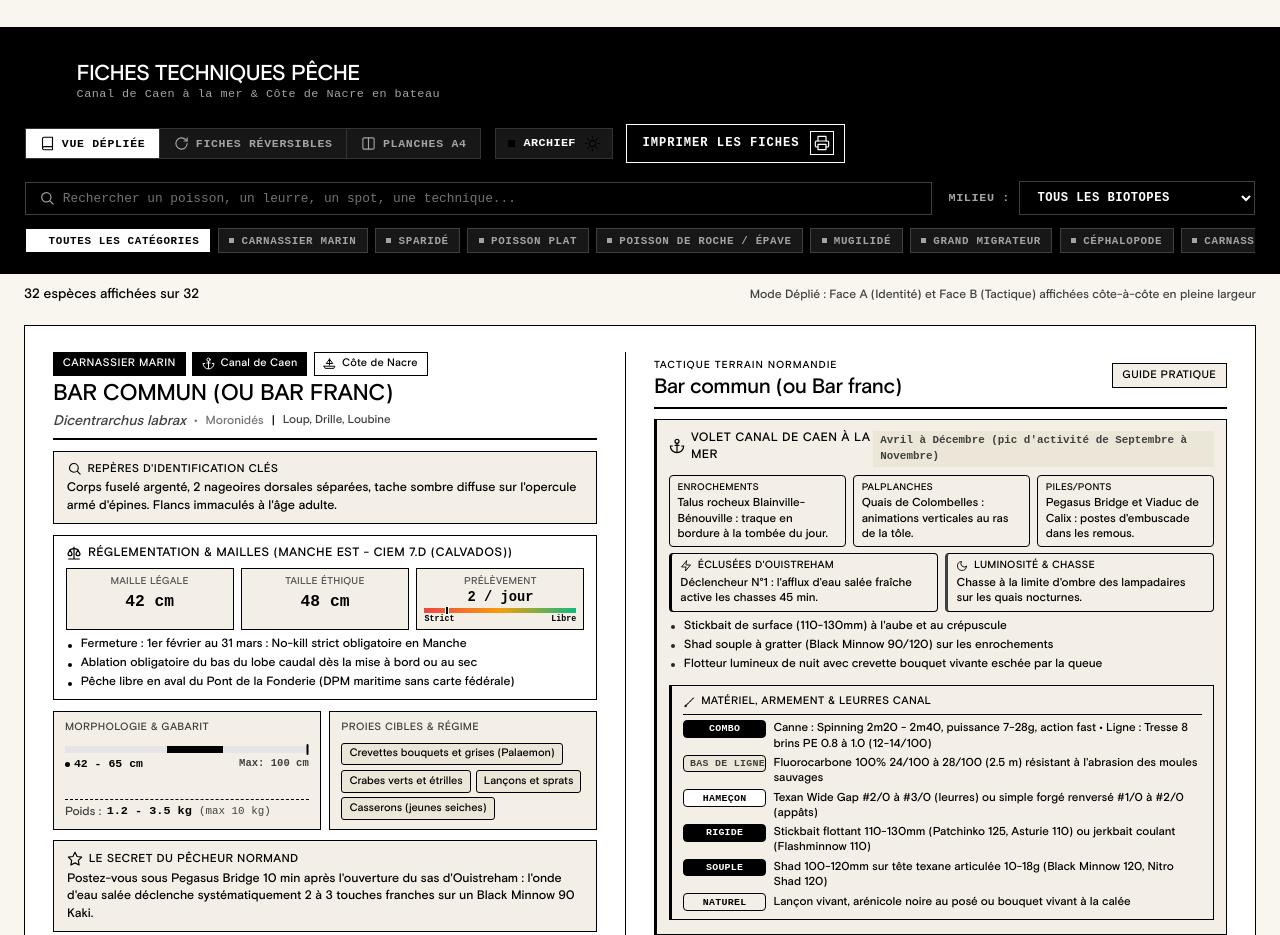
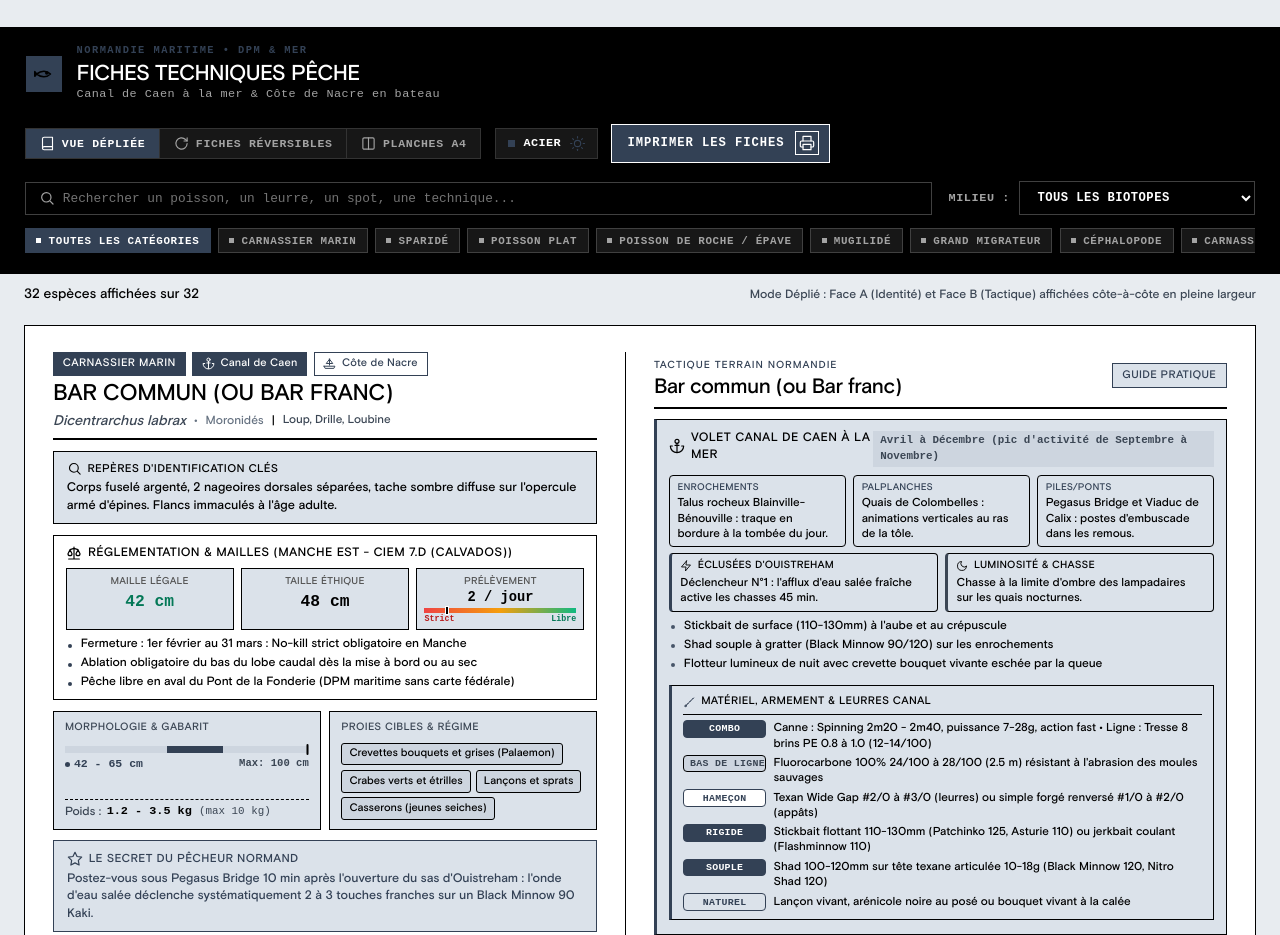
Before and after one commit to BenjaminDebotte/Hemingway, a website with bundled scripts: page site/index.html in a window 1280 px wide. Shown: the top 935 px of the page. Built offline with nearby package versions, Linux system fonts and the light colour scheme.

Commit message:
feat(ui): definir staal (Acier & Poutres) comme theme par defaut
- Initialiser currentThemeUniverse sur 'staal' dans theme-controller.js
- Definir les tokens racines de secours (:root) sur la nuance Staal dans 01-base.css et 02-themes.css
- Pre-activer le bouton Staal (Acier) dans le declencheur et le popover HTML
- Ajouter un test DevTools verifiant le chargement initial par defaut de Staal (47/47 pass)

```diff
--- a/scripts/test-browser-devtools.mjs
+++ b/scripts/test-browser-devtools.mjs
@@ -215,6 +215,12 @@ assert(triggerExpandedInit === 'false', `btn-theme-trigger a aria-expanded="fals
 const popoverHiddenInit = await cdp.evaluate('document.getElementById("theme-popover").hasAttribute("hidden")');
 assert(popoverHiddenInit === true, `theme-popover est masqué par défaut`);
 
+const initialTheme = await cdp.evaluate('document.documentElement.getAttribute("data-theme")');
+assert(initialTheme === 'staal', `Thème par défaut initial appliqué au chargement: '${initialTheme}' (attendu: 'staal')`);
+
+const initialLabel = await cdp.evaluate('document.getElementById("theme-trigger-label").textContent.trim()');
+assert(initialLabel === 'Acier', `Label initial du déclencheur: '${initialLabel}' (attendu: 'Acier')`);
+
 // Clic sur le déclencheur
 await cdp.evaluate('document.getElementById("btn-theme-trigger").click()');
 const triggerExpandedAfter = await cdp.evaluate('document.getElementById("btn-theme-trigger").getAttribute("aria-expanded")');
--- a/site/css/01-base.css
+++ b/site/css/01-base.css
@@ -90,9 +90,9 @@
      DESIGN TOKENS SÉMANTIQUES UNIFIÉS (--theme-*)
      ========================================================================== */
 
-  /* Valeurs par défaut : Archief (Brutalisme Minimaliste & Papier d'Archive) */
-  --theme-bg: #f9f6ef;
-  --theme-bg-pattern-dot: rgb(0 0 0 / 0.05);
+  /* Valeurs par défaut : Staal (Acier & Poutres — Gris Fer) */
+  --theme-bg: #e8ecf0;
+  --theme-bg-pattern-dot: rgb(51 65 85 / 0.05);
   --theme-header-bg: #000000;
   --theme-header-border: #000000;
   --theme-header-text: #ffffff;
@@ -109,64 +109,64 @@
   --theme-card-inner-bg: #ffffff;
   --theme-card-inner-border: #000000;
   --theme-card-divider: #000000;
-  --theme-surface-subtle: #f4efe6;
+  --theme-surface-subtle: #dbe2ea;
   --theme-surface-subtle-border: #000000;
-  --theme-surface-inset: #ece6d8;
+  --theme-surface-inset: #cdd5df;
   --theme-shadow-ambient: transparent;
   --theme-glow-accent: transparent;
 
   --theme-text-title: #000000;
   --theme-text-main: #000000;
-  --theme-text-muted: #404040;
-  --theme-text-faint: #737373;
+  --theme-text-muted: #3b4654;
+  --theme-text-faint: #677382;
 
-  --theme-canal-accent: #000000;
-  --theme-canal-surface: #f4efe6;
-  --theme-canal-surface-border: #000000;
-  --theme-canal-badge-bg: #000000;
+  --theme-canal-accent: #334155;
+  --theme-canal-surface: #dbe2ea;
+  --theme-canal-surface-border: #334155;
+  --theme-canal-badge-bg: #334155;
   --theme-canal-badge-text: #ffffff;
-  --theme-canal-badge-border: #000000;
+  --theme-canal-badge-border: #334155;
 
-  --theme-bateau-accent: #262626;
+  --theme-bateau-accent: #475569;
   --theme-bateau-surface: #ffffff;
   --theme-bateau-surface-border: #000000;
   --theme-bateau-badge-bg: #ffffff;
-  --theme-bateau-badge-text: #000000;
-  --theme-bateau-badge-border: #000000;
+  --theme-bateau-badge-text: #334155;
+  --theme-bateau-badge-border: #334155;
 
-  --theme-secret-accent: #000000;
-  --theme-secret-surface: #f4efe6;
-  --theme-secret-border: #000000;
-  --theme-secret-text: #000000;
+  --theme-secret-accent: #334155;
+  --theme-secret-surface: #dbe2ea;
+  --theme-secret-border: #334155;
+  --theme-secret-text: #334155;
   --theme-secret-glow: transparent;
 
   --theme-reg-title: #000000;
-  --theme-reg-pill-bg: #f4efe6;
+  --theme-reg-pill-bg: #dbe2ea;
   --theme-reg-pill-border: #000000;
   --theme-reg-pill-label: #525252;
-  --theme-reg-legal: #000000;
-  --theme-reg-nokill: #000000;
+  --theme-reg-legal: #047857;
+  --theme-reg-nokill: #b91c1c;
 
-  --theme-badge-cat-bg: #000000;
+  --theme-badge-cat-bg: #334155;
   --theme-badge-cat-text: #ffffff;
-  --theme-badge-cat-border: #000000;
+  --theme-badge-cat-border: #334155;
 
-  --theme-btn-primary-bg: #000000;
+  --theme-btn-primary-bg: #334155;
   --theme-btn-primary-text: #ffffff;
-  --theme-btn-primary-hover: #262626;
+  --theme-btn-primary-hover: #1e293b;
 
   --theme-segmented-bg: #171717;
-  --theme-segmented-active-bg: #ffffff;
-  --theme-segmented-active-text: #000000;
+  --theme-segmented-active-bg: #334155;
+  --theme-segmented-active-text: #ffffff;
 
   --theme-pill-bg: #171717;
   --theme-pill-border: #404040;
   --theme-pill-text: #a3a3a3;
-  --theme-pill-active-bg: #ffffff;
-  --theme-pill-active-text: #000000;
+  --theme-pill-active-bg: #334155;
+  --theme-pill-active-text: #ffffff;
 
-  --theme-gauge-track: #e5e5e5;
-  --theme-gauge-fill: #000000;
+  --theme-gauge-track: #cdd5df;
+  --theme-gauge-fill: #334155;
 
   /* Typographie : Grotesk Technique & Monospace */
   --font-sans: "Basis Grotesque Pro Medium", "Basis Grotesque Pro", "Basis Grotesque", -apple-system, BlinkMacSystemFont, "Segoe UI", sans-serif;
--- a/site/css/02-themes.css
+++ b/site/css/02-themes.css
@@ -15,8 +15,7 @@
 html[data-theme="archief"][data-mode="light"],
 html[data-theme="deschool"][data-mode="light"],
 html[data-theme="archief"]:not([data-mode="dark"]),
-html[data-theme="deschool"]:not([data-mode="dark"]),
-:root:not([data-theme]):not([data-mode="dark"]) {
+html[data-theme="deschool"]:not([data-mode="dark"]) {
   --theme-bg: #f9f6ef;
   --theme-bg-pattern-dot: rgb(0 0 0 / 0.05);
   --theme-header-bg: #000000;
@@ -97,8 +96,7 @@ html[data-theme="deschool"]:not([data-mode="dark"]),
 
 /* 0B. Archief - Mode Nuit (Club Zwart Pure Black & White) */
 html[data-theme="archief"][data-mode="dark"],
-html[data-theme="deschool"][data-mode="dark"],
-html[data-mode="dark"]:not([data-theme]) {
+html[data-theme="deschool"][data-mode="dark"] {
   --theme-bg: #000000;
   --theme-bg-pattern-dot: rgb(255 255 255 / 0.04);
   --theme-header-bg: #000000;
@@ -1675,7 +1673,8 @@ html[data-theme="asfalt"][data-mode="dark"] {
 
 /* 10A. Staal - Mode Jour (Papier Acier Froid & Encre Gris Fer #334155) */
 html[data-theme="staal"][data-mode="light"],
-html[data-theme="staal"]:not([data-mode="dark"]) {
+html[data-theme="staal"]:not([data-mode="dark"]),
+:root:not([data-theme]):not([data-mode="dark"]) {
   --theme-bg: #e8ecf0;
   --theme-bg-pattern-dot: rgb(51 65 85 / 0.05);
   --theme-header-bg: #000000;
@@ -1755,7 +1754,8 @@ html[data-theme="staal"]:not([data-mode="dark"]) {
 }
 
 /* 10B. Staal - Mode Nuit (Acier Sombre & Lame Métallique #94a3b8) */
-html[data-theme="staal"][data-mode="dark"] {
+html[data-theme="staal"][data-mode="dark"],
+html[data-mode="dark"]:not([data-theme]) {
   --theme-bg: #07090c;
   --theme-bg-pattern-dot: rgb(148 163 184 / 0.04);
   --theme-header-bg: #000000;
--- a/site/index.html
+++ b/site/index.html
@@ -65,8 +65,8 @@
         <!-- SÉLECTEUR DE THÈME DYNAMIQUE (3 UNIVERS × JOUR/NUIT) -->
         <div class="theme-picker-wrap">
           <button id="btn-theme-trigger" class="theme-trigger-btn" aria-haspopup="dialog" aria-expanded="false" aria-label="Choisir l'univers de couleur et le mode Jour/Nuit">
-            <span class="theme-trigger-dot" id="theme-trigger-dot"></span>
-            <span class="theme-trigger-label" id="theme-trigger-label">Archief</span>
+            <span class="theme-trigger-dot" id="theme-trigger-dot" style="background-color: #334155;"></span>
+            <span class="theme-trigger-label" id="theme-trigger-label">Acier</span>
             <span class="theme-trigger-mode-icon" id="theme-trigger-mode-icon" aria-hidden="true">
               <svg class="ui-icon" width="15" height="15" viewBox="0 0 24 24" fill="none" stroke="currentColor" stroke-width="1.8" stroke-linecap="round" stroke-linejoin="round"><circle cx="12" cy="12" r="5"/><line x1="12" y1="1" x2="12" y2="3"/><line x1="12" y1="21" x2="12" y2="23"/><line x1="4.22" y1="4.22" x2="5.64" y2="5.64"/><line x1="18.36" y1="18.36" x2="19.78" y2="19.78"/><line x1="1" y1="12" x2="3" y2="12"/><line x1="21" y1="12" x2="23" y2="12"/><line x1="4.22" y1="19.78" x2="5.64" y2="18.36"/><line x1="18.36" y1="5.64" x2="19.78" y2="4.22"/></svg>
             </span>
@@ -80,7 +80,7 @@
             <div class="theme-section">
               <span class="theme-section-label">Éditions Risographe (Littoral)</span>
               <div class="theme-universes-grid" role="radiogroup" aria-label="Éditions Risographe Littoral">
-                <button type="button" class="theme-opt-btn active" data-theme-val="archief" role="radio" aria-checked="true">
+                <button type="button" class="theme-opt-btn" data-theme-val="archief" role="radio" aria-checked="false">
                   <span class="theme-opt-swatches">
                     <span class="theme-swatch" style="background: #000000;"></span>
                     <span class="theme-swatch" style="background: #ffffff; border: 1px solid #737373;"></span>
@@ -205,7 +205,7 @@
                   </span>
                 </button>
 
-                <button type="button" class="theme-opt-btn" data-theme-val="staal" role="radio" aria-checked="false">
+                <button type="button" class="theme-opt-btn active" data-theme-val="staal" role="radio" aria-checked="true">
                   <span class="theme-opt-swatches">
                     <span class="theme-swatch" style="background: #334155;"></span>
                     <span class="theme-swatch" style="background: #94a3b8;"></span>
--- a/site/js/theme-controller.js
+++ b/site/js/theme-controller.js
@@ -73,12 +73,22 @@ export const MODE_ICONS = {
   dark: `<svg class="ui-icon" width="15" height="15" viewBox="0 0 24 24" fill="none" stroke="currentColor" stroke-width="1.8" stroke-linecap="round" stroke-linejoin="round"><path d="M21 12.79A9 9 0 1 1 11.21 3 7 7 0 0 0 21 12.79z"/></svg>`
 };
 
-export let currentThemeUniverse = 'archief';
+export let currentThemeUniverse = 'staal';
 export let currentThemeMode = 'light';
 
 export function initThemeController() {
   let savedTheme = localStorage.getItem(STORAGE_KEY_THEME);
   const savedMode = localStorage.getItem(STORAGE_KEY_MODE);
+
+  // Initialisation par défaut sur Staal
+  const SEEN_STAAL_KEY = 'peche-seen-staal-default-v1';
+  if (!localStorage.getItem(SEEN_STAAL_KEY)) {
+    try {
+      localStorage.setItem(SEEN_STAAL_KEY, '1');
+      localStorage.setItem(STORAGE_KEY_THEME, 'staal');
+    } catch (e) {}
+    savedTheme = 'staal';
+  }
 
   // Migration de l'ancien token 'deschool' vers 'archief'
   if (savedTheme === 'deschool') {
@@ -96,7 +106,7 @@ export function initThemeController() {
   if (savedTheme && THEME_DEFINITIONS[savedTheme]) {
     currentThemeUniverse = savedTheme;
   } else {
-    currentThemeUniverse = 'archief';
+    currentThemeUniverse = 'staal';
   }
 
   if (savedMode === 'light' || savedMode === 'dark') {
@@ -190,7 +200,7 @@ export function applyTheme(theme, mode, persist = true) {
   const dotEl = document.getElementById('theme-trigger-dot');
   const modeIconEl = document.getElementById('theme-trigger-mode-icon');
 
-  const themeMeta = THEME_DEFINITIONS[theme] || THEME_DEFINITIONS.archief;
+  const themeMeta = THEME_DEFINITIONS[theme] || THEME_DEFINITIONS.staal;
 
   if (labelEl) {
     labelEl.textContent = themeMeta.label;
```
